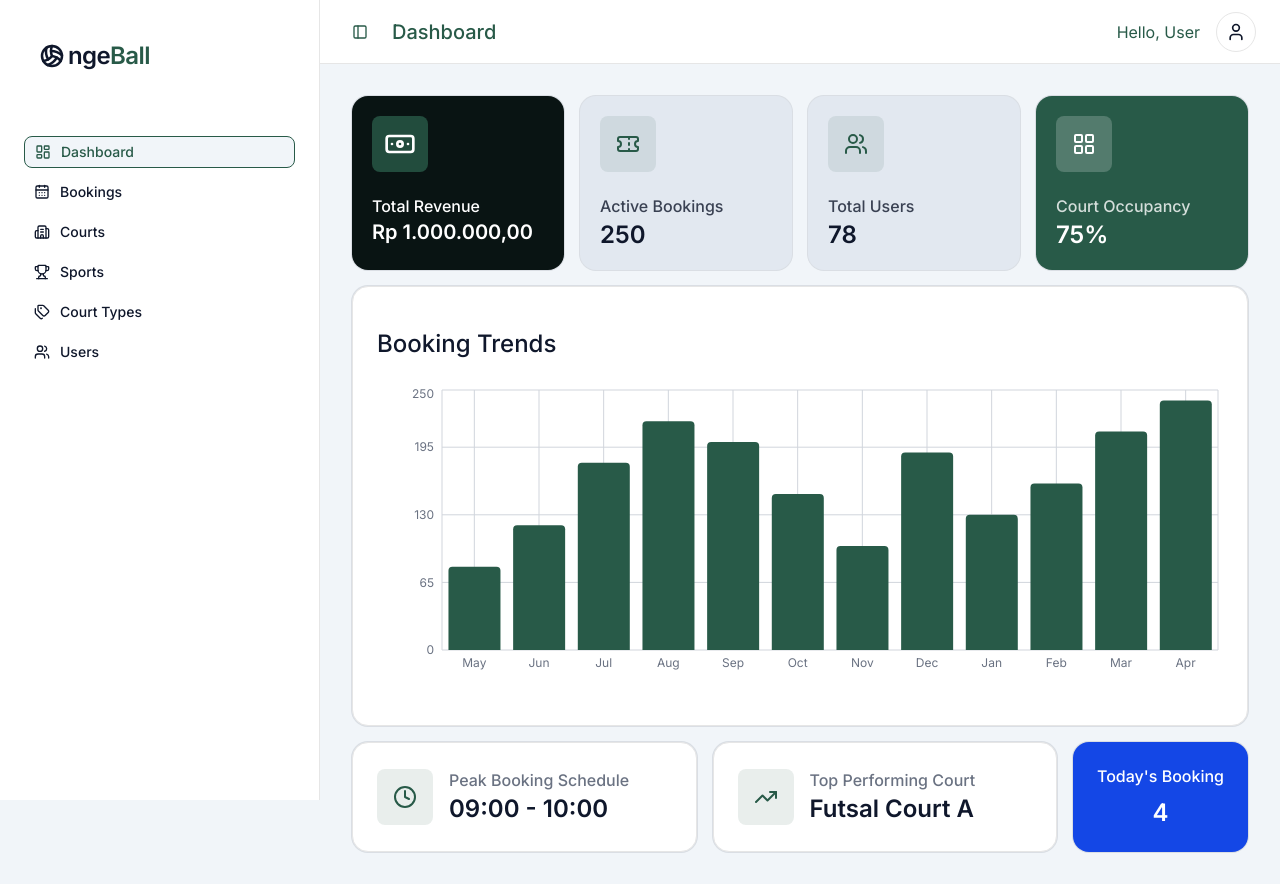
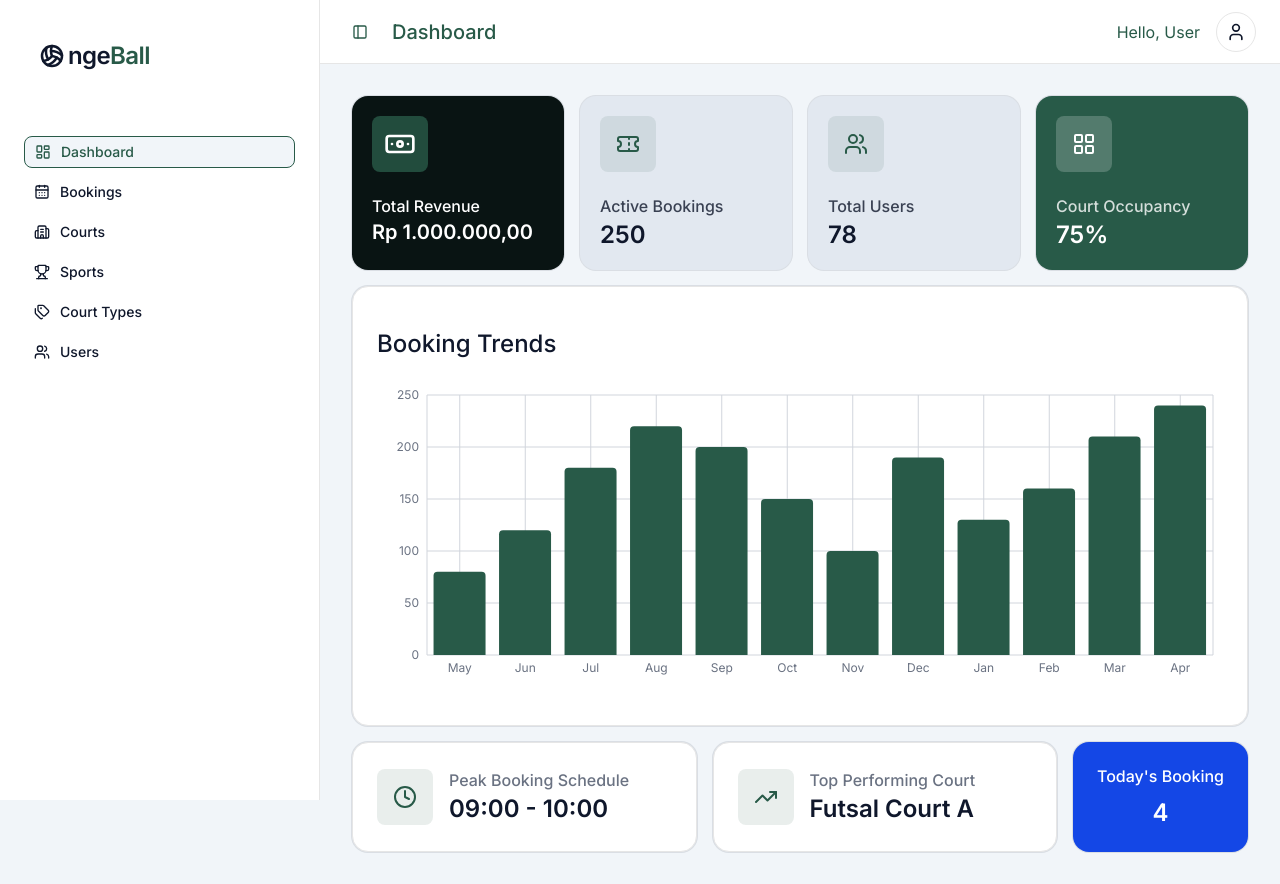
Before and after one commit to juan-dio/ngeball-app, a Next.js app: page /admin/dashboard in a window 1280 px wide. Built offline with nearby package versions, Linux system fonts and the light colour scheme.

Commit message:
feat: make booking trends Y-axis dynamic and adjust chart margins

```diff
--- a/src/app/(admin)/admin/dashboard/page.tsx
+++ b/src/app/(admin)/admin/dashboard/page.tsx
@@ -38,6 +38,19 @@ const chartConfig = {
     color: "#285A48",
   },
 } satisfies ChartConfig;
+
+function getAxisTicks(data: { bookings: number }[]) {
+  const max = Math.max(...data.map((d) => d.bookings));
+  const step = Math.max(50, Math.ceil(max / 5 / 50) * 50);
+  const top = Math.ceil(max / step) * step;
+  const ticks: number[] = [];
+  for (let v = 0; v <= top; v += step) {
+    ticks.push(v);
+  }
+  return ticks;
+}
+
+const axisTicks = getAxisTicks(bookingData);
 
 export default function DashboardPage() {
   return (
@@ -122,7 +135,10 @@ export default function DashboardPage() {
               config={chartConfig}
               className="min-w-150 w-full h-75"
             >
-              <BarChart data={bookingData}>
+              <BarChart
+                data={bookingData}
+                margin={{ top: 10, right: 10, left: -10, bottom: 0 }}
+              >
                 <CartesianGrid stroke="#D1D5DC" />
                 <XAxis
                   dataKey="month"
@@ -134,7 +150,8 @@ export default function DashboardPage() {
                   tick={{ fill: "#6A7282", fontSize: 12 }}
                   tickLine={false}
                   axisLine={false}
-                  domain={[0, 250]}
+                  domain={[0, axisTicks[axisTicks.length - 1]]}
+                  ticks={axisTicks}
                 />
                 <ChartTooltip content={<ChartTooltipContent />} />
                 <Bar
```
